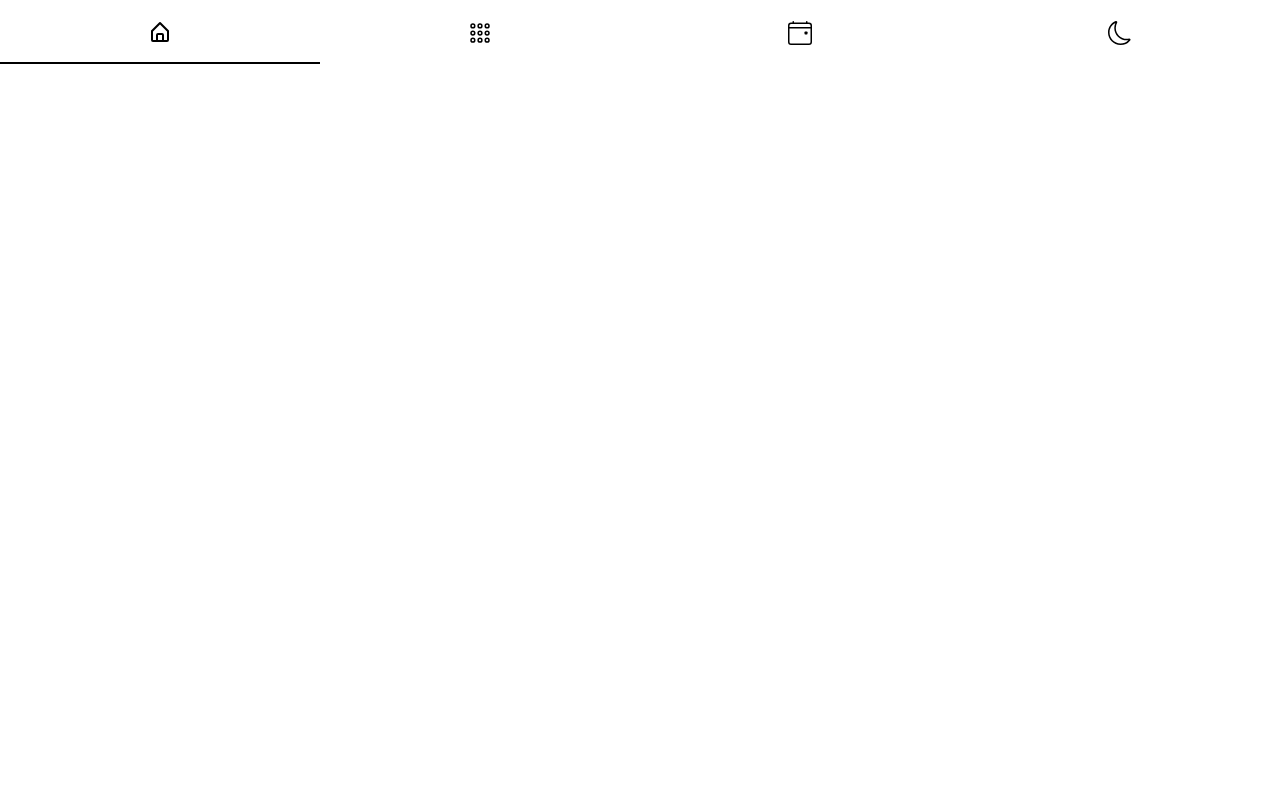
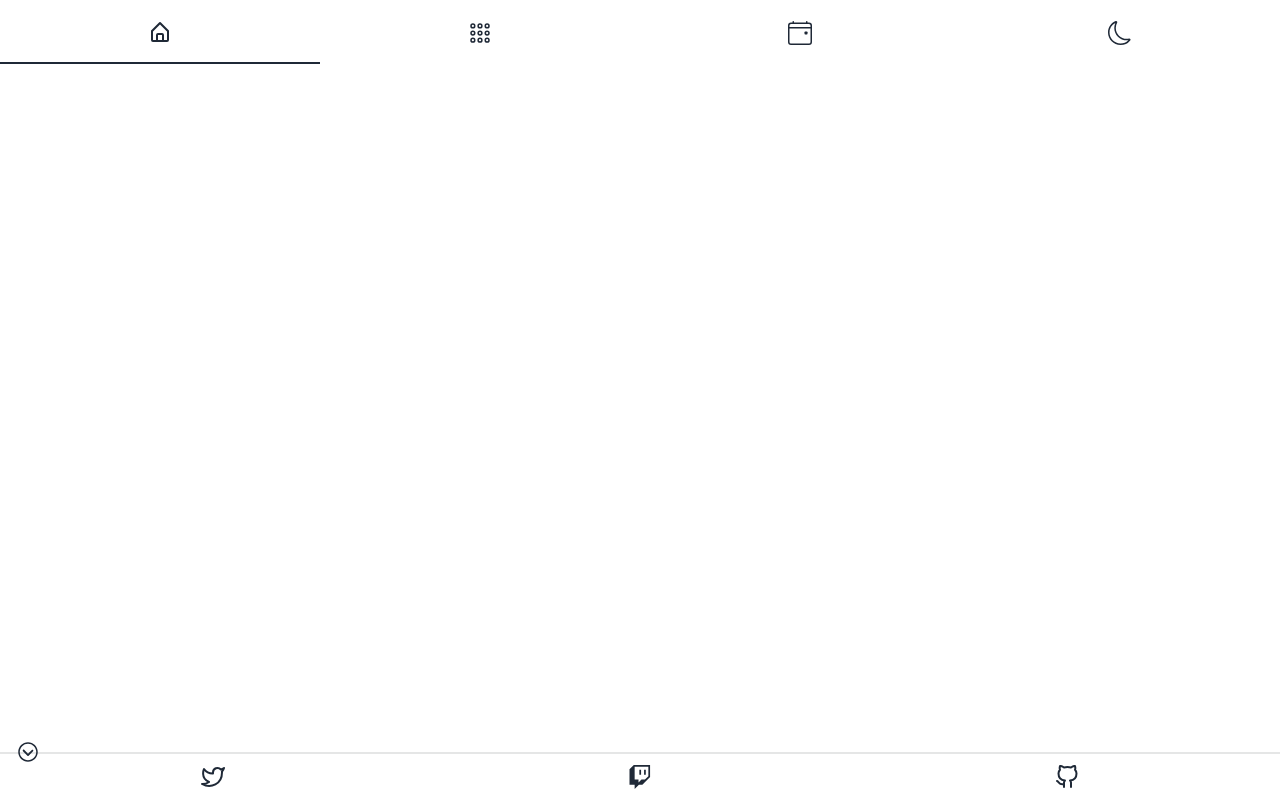
Before and after one commit to Qazalin/qazal.tech, a Next.js app: page / in a window 1280 px wide. Built offline with nearby package versions, Linux system fonts and the light colour scheme; a web font is replaced by a local one.

Commit message:
feat: footer

```diff
--- /dev/null
+++ b/components/Footer.tsx
@@ -0,0 +1,73 @@
+import { ReactElement, useState } from "react";
+import { FiTwitter, FiGithub } from "react-icons/fi";
+import { BsTwitch, BsTwitter } from "react-icons/bs";
+import { svgStyles } from "lib/config";
+import { IoIosArrowDropdown, IoIosArrowDropup } from "react-icons/io";
+import classNames from "classnames";
+
+export const Footer = () => {
+  const [showFooter, setShowFooter] = useState(true);
+
+  const socialLinks: { link: string; icon: ReactElement }[] = [
+    {
+      link: "https://twitter.com/qazalin",
+      icon: (
+        <FiTwitter
+          className={classNames(svgStyles, "hover:stroke-[#4B99E5]")}
+        />
+      ),
+    },
+    {
+      link: "https://twitch.tv/qazalin",
+      icon: (
+        <BsTwitch className={classNames(svgStyles, "hover:fill-[#8348EE]")} />
+      ),
+    },
+    {
+      link: "https://github.com/qazalin",
+      icon: (
+        <FiGithub className={classNames(svgStyles, "hover:stroke-base-400")} />
+      ),
+    },
+  ];
+
+  return (
+    <div className="w-full h-12 fixed bottom-0 ">
+      <IoIosArrowDropup
+        className={classNames(
+          svgStyles,
+          "absolute left-4 bottom-2 z-20 cursor-pointer",
+          "stroke-base-300"
+        )}
+        style={{ display: showFooter ? "none" : "initial" }}
+        onClick={() => setShowFooter(true)}
+      />
+      <div
+        className={classNames({
+          "flex border-t-2 border-t-base-300 items-center justify-around h-full w-full":
+            true,
+          invisible: !showFooter,
+        })}
+      >
+        <IoIosArrowDropdown
+          className={classNames(
+            svgStyles,
+            "absolute left-4 z-20 cursor-pointer"
+          )}
+          style={{ top: -12 }}
+          onClick={() => setShowFooter(false)}
+        />
+        {socialLinks.map((l, i) => (
+          <a
+            href={l.link}
+            target="_blank"
+            key={`footer-${i}`}
+            className="cursor-pointer"
+          >
+            {l.icon}
+          </a>
+        ))}
+      </div>
+    </div>
+  );
+};
--- a/components/Layout.tsx
+++ b/components/Layout.tsx
@@ -1,11 +1,13 @@
 import { PropsWithChildren } from "react";
 import { Navbar } from "./Navbar";
+import { Footer } from "./Footer";
 
 export const Layout: React.FC<PropsWithChildren<{}>> = ({ children }) => {
   return (
     <div className="w-[100vw] h-[100vh]">
       <Navbar />
       <div>{children}</div>
+      <Footer />
     </div>
   );
 };
--- a/pages/_app.tsx
+++ b/pages/_app.tsx
@@ -16,7 +16,7 @@ function MyApp({ Component, pageProps }: AppProps) {
   return (
     <ThemeProvider
       defaultTheme="system"
-      value={{ dark: "black", light: "lofi" }}
+      value={{ dark: "black", light: "light" }}
     >
       <DefaultSeo {...DEFAULT_SEO} />
       <Layout>
--- a/tailwind.config.js
+++ b/tailwind.config.js
@@ -12,7 +12,7 @@ module.exports = {
     rtl: false,
     prefix: "",
     darkTheme: "dark",
-    themes: ["lofi", "black"],
+    themes: ["light", "black"],
   },
   plugins: [require("daisyui"), require("@tailwindcss/typography")],
 };
```
